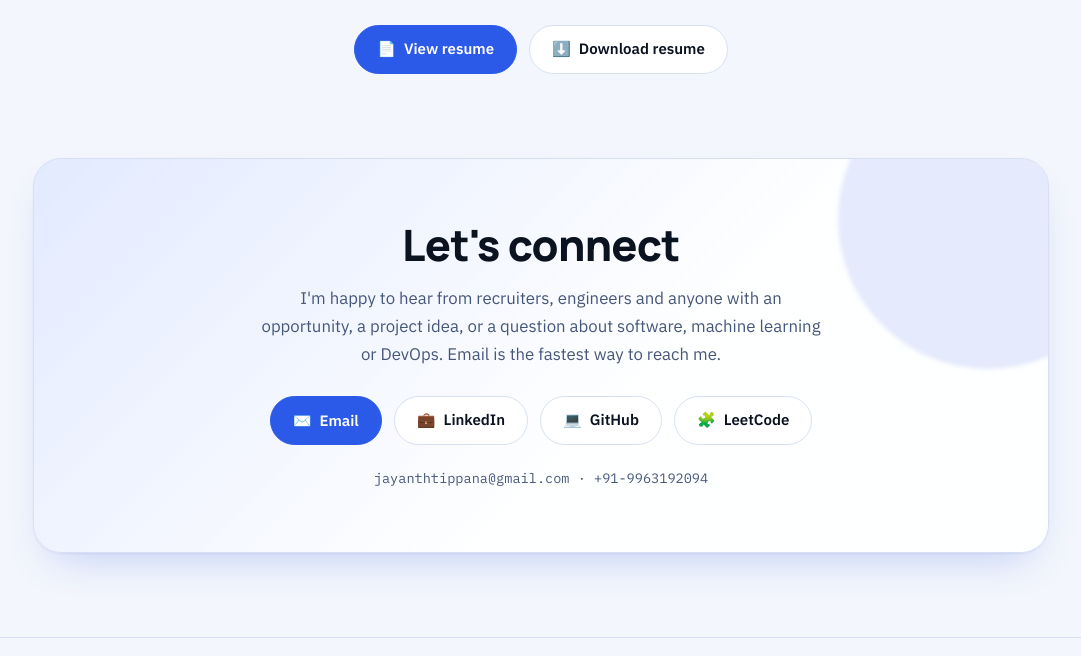
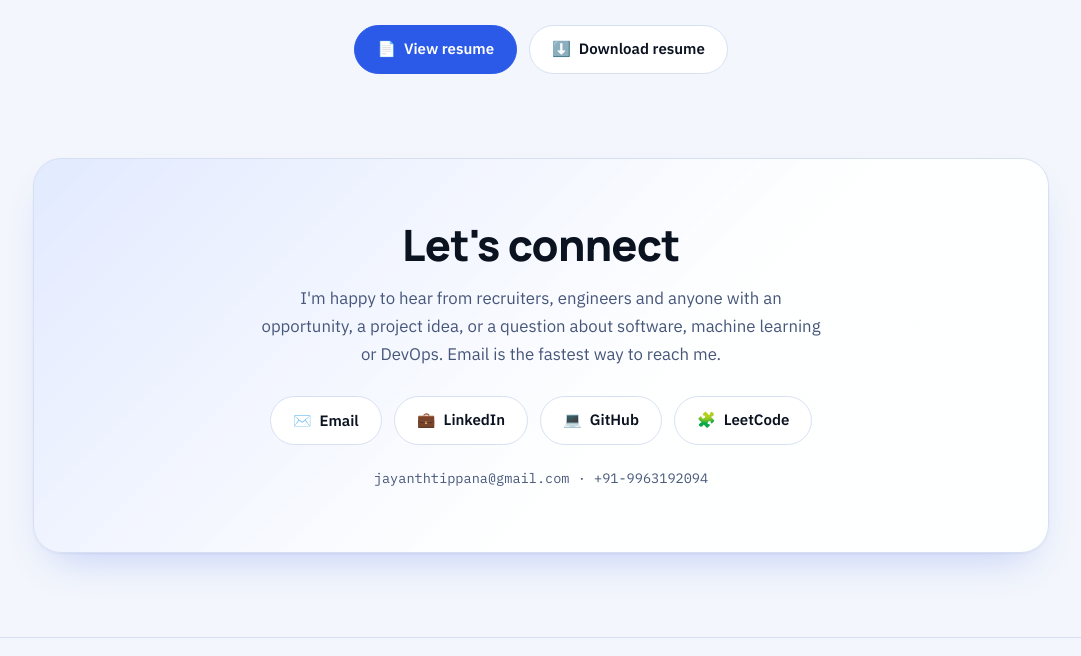
Before and after one commit to Jayanth0000/Jayanth0000.github.io, a plain HTML site: page index.html in a window 1280 px wide. Shown: the part 6534-7190 px from the top of the page, without its empty margins (99-1180 px from the left). Drawn offline with Linux system fonts and the light colour scheme.

Commit message:
Add files via upload

```diff
--- a/index.html
+++ b/index.html
@@ -232,7 +232,6 @@ details.more li{margin:4px 0}
 .career p{color:var(--muted);font-size:1.08rem;margin:18px auto 0}
 .career .cta,.connect .cta{justify-content:center;margin-top:28px}
 .connect{background:linear-gradient(135deg,var(--accent-soft),color-mix(in srgb,var(--surface) 92%,transparent) 60%);color:var(--ink);border:1px solid var(--line);border-radius:28px;padding:62px 32px;margin:0 0 84px;text-align:center;position:relative;overflow:hidden;box-shadow:var(--shadow)}
-.connect::after{content:"";position:absolute;right:-90px;top:-90px;width:300px;height:300px;border-radius:50%;background:var(--accent);opacity:.12;filter:blur(2px)}
 .connect h2{font-size:clamp(1.9rem,4vw,2.7rem);font-weight:800}
 .connect p{margin:16px auto 0;max-width:56ch;color:var(--muted);font-size:1.05rem}
 .connect .reach{margin-top:22px;font-family:var(--mono);font-size:.85rem;color:var(--muted)}
@@ -534,7 +533,7 @@ footer .soc svg{width:22px;height:22px}
       <h2>Let's connect</h2>
       <p>I'm happy to hear from recruiters, engineers and anyone with an opportunity, a project idea, or a question about software, machine learning or DevOps. Email is the fastest way to reach me.</p>
       <div class="cta">
-        <button class="btn primary" id="emailBtn" type="button"><span aria-hidden="true">&#9993;&#65039;</span> Email</button>
+        <button class="btn" id="emailBtn" type="button"><span aria-hidden="true">&#9993;&#65039;</span> Email</button>
         <a class="btn" id="linkedinBtn" href="#" target="_blank" rel="noopener noreferrer" hidden><span aria-hidden="true">&#128188;</span> LinkedIn</a>
         <a class="btn" href="https://github.com/Jayanth0000" target="_blank" rel="noopener noreferrer"><span aria-hidden="true">&#128187;</span> GitHub</a>
         <a class="btn" id="leetcodeBtn" href="#" target="_blank" rel="noopener noreferrer" hidden><span aria-hidden="true">&#129513;</span> LeetCode</a>
```
